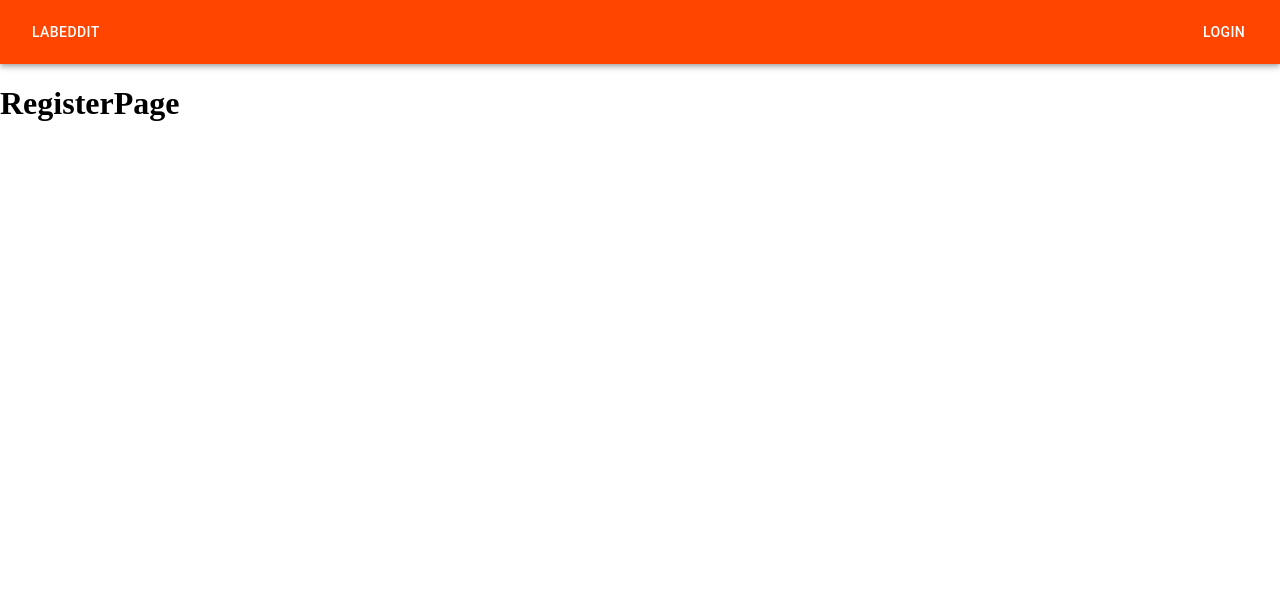
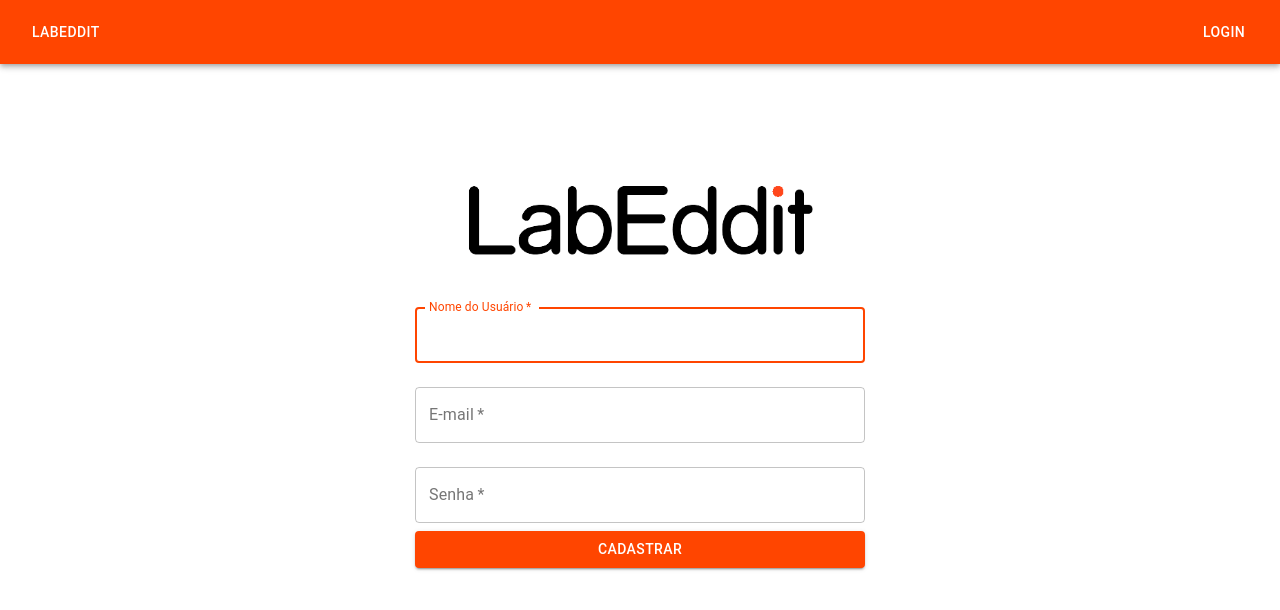
Before and after one commit to future4code/Ederson-Amaral, a React (Create React App) app in the folder semana12/labeddit/: page /register in a window 1280 px wide. Shown: the top 610 px of the page. Built offline with nearby package versions, Linux system fonts and the light colour scheme.

Commit message:
inserido imagem nas paginas de login e cadastro e ajustes gerais

```diff
--- a/semana12/labeddit/src/pages/LoginPage/LoginPage.js
+++ b/semana12/labeddit/src/pages/LoginPage/LoginPage.js
@@ -1,14 +1,16 @@
 import React from 'react'
-import { ScreenContainer, SignUpButtonContainer } from './styled'
+import { ScreenContainer, SignUpButtonContainer, LogoImage } from './styled'
 import Button from '@material-ui/core/Button'
 import LoginForm from './LoginForm'
 import { useHistory } from 'react-router-dom'
 import { goToRegister } from '../../routes/coordinator'
+import logo from '../../assets/logo.png'
 
 const LoginPage = () => {
     const history = useHistory()
     return (
         <ScreenContainer>
+        <LogoImage src={logo} />
            <LoginForm/>
             <SignUpButtonContainer>
                 <Button
--- a/semana12/labeddit/src/pages/LoginPage/styled.js
+++ b/semana12/labeddit/src/pages/LoginPage/styled.js
@@ -28,3 +28,7 @@ export const SignUpButtonContainer = styled.div`
     width: 80vw;
     max-width: 450px;
 `
+export const LogoImage = styled.img`
+  width: 70vw;
+  max-width: 350px;
+`
--- /dev/null
+++ b/semana12/labeddit/src/pages/RegisterPage/RegisterForm.js
@@ -0,0 +1,58 @@
+import TextField from '@material-ui/core/TextField'
+import React from 'react'
+import { InputsContainer, SignUpFormContainer } from './styled'
+import useForm from '../../hooks/useForm'
+import { useHistory } from 'react-router-dom'
+
+const RegisterForm = () => {
+    const history = useHistory()
+    const [form, onChange, clear] = useForm({ username: '', email: '', password: '' })
+
+    const onSubmitForm = (event) => {
+        event.preventDefault()
+    }
+
+    return (
+        <form onSubmit={onSubmitForm}>
+        <SignUpFormContainer>
+            <InputsContainer>
+                    <TextField
+                        name={'username'}
+                        value={form.username}
+                        onChange={onChange}
+                        label={'Nome do Usuário'}
+                        variant={'outlined'}
+                        fullWidth
+                        margin={'normal'}
+                        required
+                        autoFocus
+                    />
+                    <TextField
+                        name={'email'}
+                        value={form.email}
+                        onChange={onChange}
+                        label={'E-mail'}
+                        variant={'outlined'}
+                        fullWidth
+                        margin={'normal'}
+                        required
+                        type={'email'}
+                    />
+                    <TextField
+                        name={'password'}
+                        value={form.password}
+                        onChange={onChange}
+                        label={'Senha'}
+                        variant={'outlined'}
+                        fullWidth
+                        margin={'normal'}
+                        required
+                        type={'password'}
+                    />
+                    </InputsContainer>
+            </SignUpFormContainer>
+            </form>
+    )
+}
+
+export default RegisterForm
--- a/semana12/labeddit/src/pages/RegisterPage/RegisterPage.js
+++ b/semana12/labeddit/src/pages/RegisterPage/RegisterPage.js
@@ -1,10 +1,30 @@
 import React from 'react'
+import { ScreenContainer, SignUpButtonContainer, LogoImage } from './styled'
+import logo from '../../assets/logo.png'
+import Button from '@material-ui/core/Button'
+import RegisterForm from './RegisterForm'
+import { useHistory } from 'react-router-dom'
+import { goToFeed } from '../../routes/coordinator'
 
 const RegisterPage = () => {
+    const history = useHistory()
     return (
-        <div>
-            <h1>RegisterPage</h1>
-        </div>
+        <ScreenContainer>
+        <LogoImage src={logo}/>
+           <RegisterForm/>
+            <SignUpButtonContainer>
+                <Button
+                    type={'submit'}
+                    fullWidth
+                    variant={'contained'}
+                    color={'primary'}
+                    onClick={() => goToFeed(history)}
+                >
+                    Cadastrar
+                </Button>
+            </SignUpButtonContainer>
+        </ScreenContainer>
+
     )
 }
 
--- a/semana12/labeddit/src/pages/RegisterPage/styled.js
+++ b/semana12/labeddit/src/pages/RegisterPage/styled.js
@@ -0,0 +1,32 @@
+import styled from "styled-components";
+
+export const ScreenContainer = styled.div`
+    display: flex;
+    flex-direction: column;
+    align-items: center;
+    width: 100vw;
+    margin-top: 10vh;
+`
+
+export const InputsContainer = styled.div`
+    display: flex;
+    flex-direction: column;
+    width: 80vw;
+    max-width: 450px;
+    align-items: center;
+`
+export const SignUpButtonContainer = styled.div`
+    width: 80vw;
+    max-width: 450px;
+`
+export const SignUpFormContainer = styled.div`
+  display: flex;
+  flex-direction: column;
+  width: 80vw;
+  max-width: 450px;
+  align-items: center;
+`
+export const LogoImage = styled.img`
+  width: 70vw;
+  max-width: 350px;
+`
```
Also changed, not shown: semana12/labeddit/src/assets/logo.png (added).
